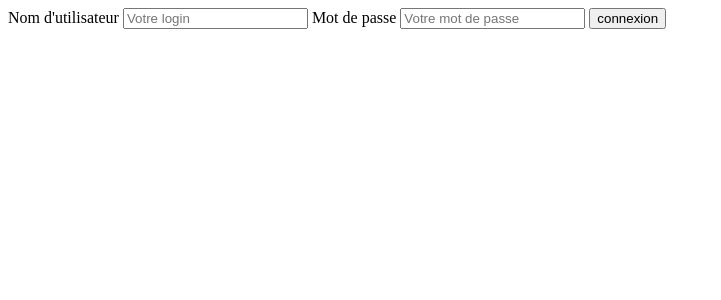
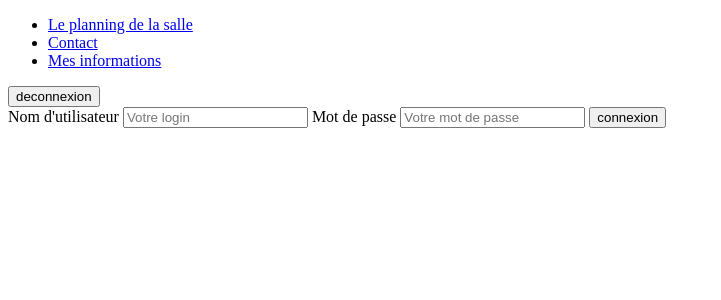
Before and after one commit to yonathan-darmon/reservation-salles, a PHP site: page /php/connexion.php in a window 1280 px wide. Shown: the top 300 px of the page, without its empty margins (0-721 px from the left). Run offline with PHP 8.4, Linux system fonts and the light colour scheme; the visitor is signed in with stand-in values (Sample User, id 1).

Commit message:
creation du header

```diff
--- a/php/connexion.php
+++ b/php/connexion.php
@@ -1,20 +1,23 @@
 <?php
 session_start();
 require "fonction.php";
-if (isset($_POST['submit'])){
-    if(!isset($_POST['login'])|| !isset($_POST['password'])){
+if (isset($_POST['submit'])) {
+    if (!isset($_POST['login']) || !isset($_POST['password'])) {
         echo "Veuillez remplir tout les champs";
-    }
-    else{
-        foreach (result() as $key =>$value){
-            if($_POST['login']==$value['login'] && $_POST['password']==$value["password"]){
-                $_SESSION['login']=$_POST['login'];
-                $_SESSION['password']=$_POST['password'];
+    } else {
+        foreach (result() as $key => $value) {
+            if ($_POST['login'] == $value['login'] && $_POST['password'] == $value["password"]) {
+                $_SESSION['login'] = $_POST['login'];
+                $_SESSION['password'] = $_POST['password'];
                 echo "Vous etes bien connecté";
-                header('Refresh:3 ; URL=planning.php');            }
+                header('Refresh:3 ; URL=planning.php');
+            } else {
+                echo "verifier votre login/mot de passe";
+            }
         }
     }
 }
+
 
 ?>
 <!doctype html>
@@ -28,7 +31,7 @@ if (isset($_POST['submit'])){
 </head>
 <body>
 <header>
-
+<?php require "header.php"?>
 </header>
 <main>
     <form action="#" method="post">
--- /dev/null
+++ b/php/header.php
@@ -0,0 +1,31 @@
+<nav>
+    <ul>
+
+        <?php
+        if (!isset($_SESSION['login'])) {
+            echo "<li><a href='../index.php'>Accueil</a></li>";
+            echo "<li><a href='connexion.php'>Connexion</a></li>";
+        }
+        ?>
+        <li><a href="planning.php">Le planning de la salle</a></li>
+        <li><a href="https://github.com/yonathan-darmon/reservation-salles">Contact</a></li>
+        <?php
+        if (isset($_SESSION['login'])) {
+            echo "  <li><a href='profil.php'>Mes informations</a></li>";
+
+            $deco = "<form action='#' method='post' id='deco'><input type='submit' name='deco' value='deconnexion'></form>";
+
+
+        } else {
+            echo "";
+        }
+        ?>
+
+    </ul>
+    <?php
+    if (isset($deco)) {
+        echo $deco;
+    }
+    ?>
+
+</nav>
--- a/php/reservation-form.php
+++ b/php/reservation-form.php
@@ -50,6 +50,7 @@ if (isset($_POST['submit'])) {
 </head>
 <body>
 <header>
+    <?php require "header.php"?>
 
 </header>
 <main>
```
